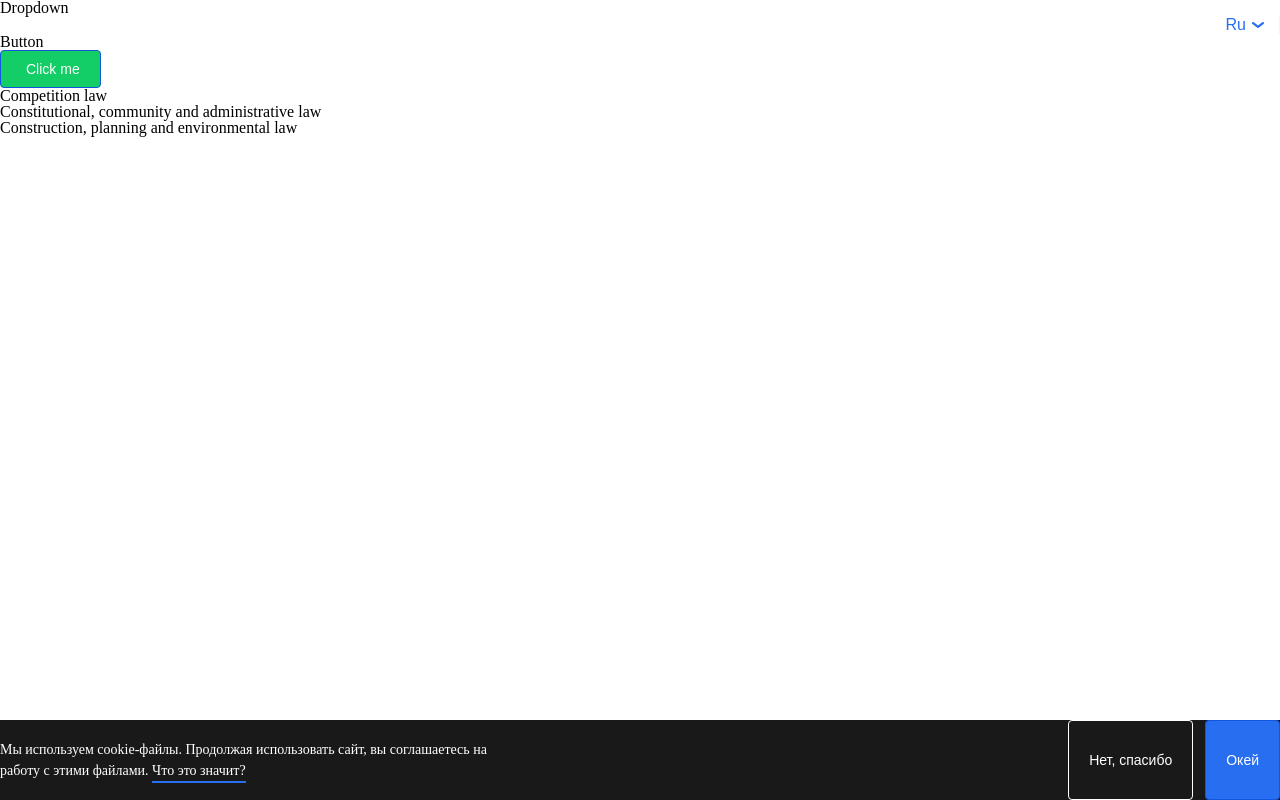
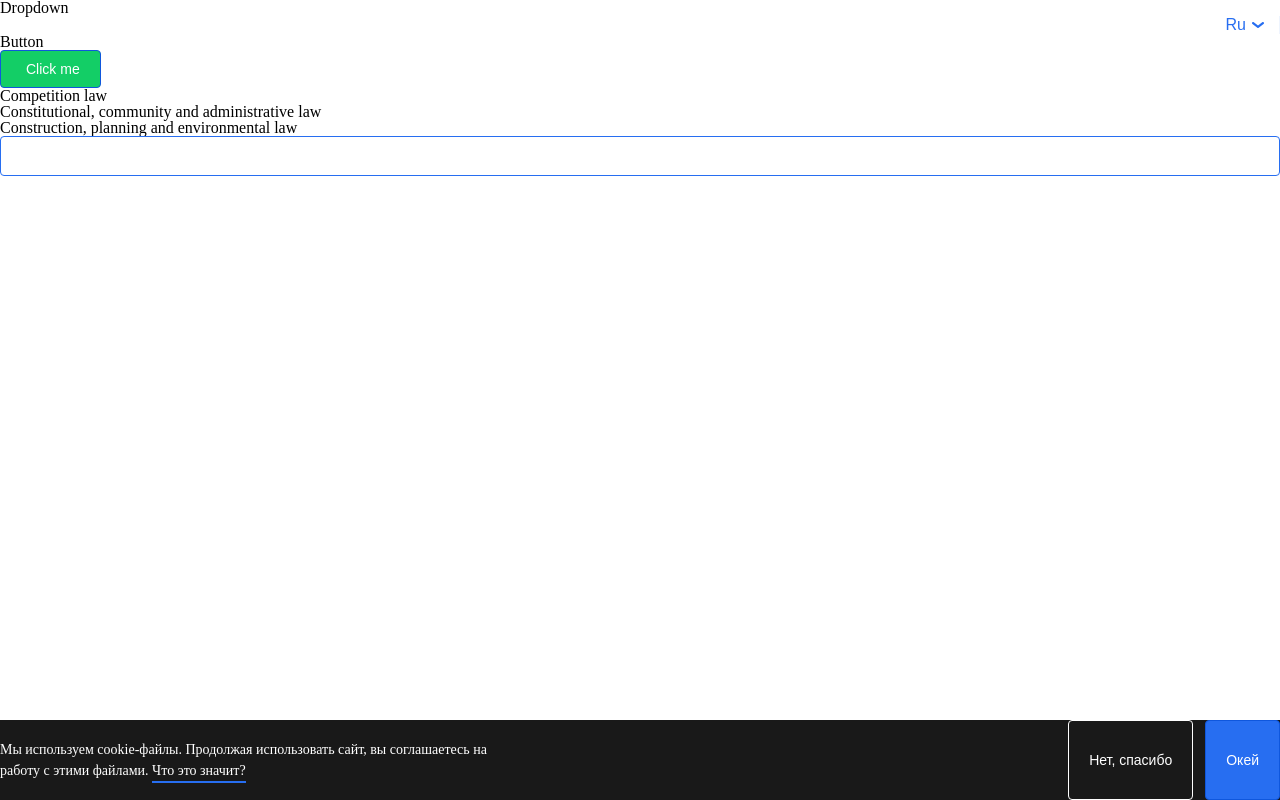
Before and after one commit to dzmitry-viartseika/components, a Vue app: page / in a window 1280 px wide. Built offline with nearby package versions, Linux system fonts and the light colour scheme.

Commit message:
added input template

```diff
--- a/src/App.vue
+++ b/src/App.vue
@@ -10,12 +10,19 @@
     </div>
     <cookieNotification v-if="!cookieToken" :cookieToken.sync="cookieToken"/>
     <accordion  :items="items"/>
+    <textInput
+      :typeInput="'text'"
+      :autofocus="true"
+      :value.sync="newTypeService"
+      @test="test"
+    ></textInput>
   </div>
 </template>
 
 <script>
 import dropdown from './components/elements/dropdown.vue';
 import accordion from './components/elements/accordion.vue';
+import textInput from './components/elements/textInput.vue';
 import cookieNotification from './components/cookieNotification.vue';
 import buttonComponent from './components/elements/buttonComponent.vue';
 
@@ -24,10 +31,12 @@ export default {
   components: {
     dropdown,
     cookieNotification,
+    textInput,
     accordion,
     myButton: buttonComponent,
   },
   data: () => ({
+    newTypeService: '',
     cookieToken: false,
     items: [{
       id: 1,
```
